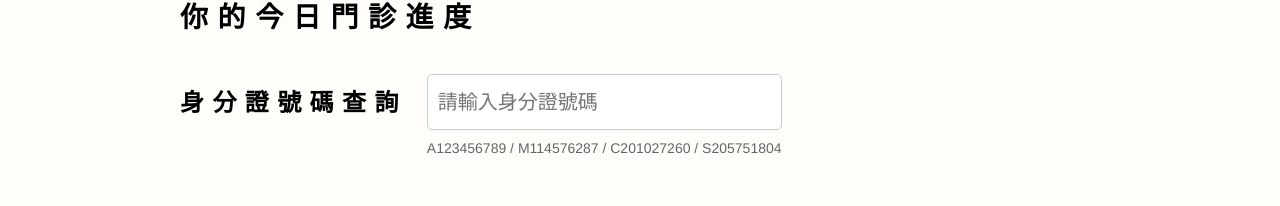
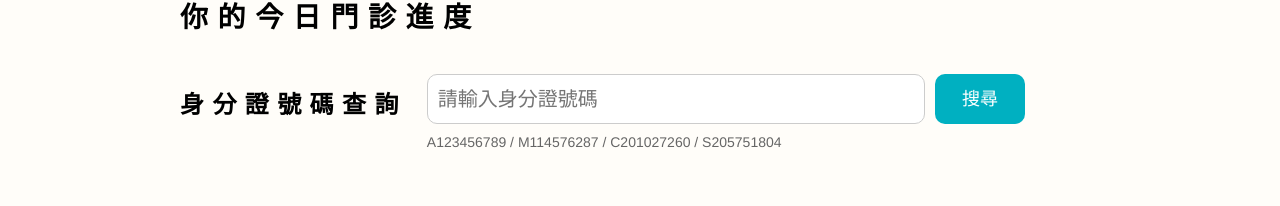
Before and after one commit to GwenZi0u0/outpatient_appointment_services, a React (Vite) app: page /progress in a window 1280 px wide. Shown: the part 162-368 px from the top of the page. Built offline with nearby package versions, Linux system fonts and the light colour scheme; no server answers; the database is empty.

Commit message:
fix api-fun

```diff
--- a/src/pages/ControlProgress.jsx
+++ b/src/pages/ControlProgress.jsx
@@ -1,7 +1,7 @@
 import { create } from "zustand";
 import styled from "styled-components";
 import { useAuth } from "../contexts/AuthContext";
-import { useQuery } from "@tanstack/react-query";
+import { useQuery, useQueryClient } from "@tanstack/react-query";
 import { fetchProgressData, fetchRegistrationData } from "../api";
 import { Timestamp } from "firebase/firestore";
 import { useEffect, useMemo } from "react";
@@ -14,6 +14,7 @@ import {
   where,
   deleteDoc,
   doc,
+  getDoc,
   updateDoc,
 } from "firebase/firestore";
 
@@ -50,18 +51,22 @@ export default function CancelRegistrationPage() {
   } = useControlProgressStore();
 
   const { user } = useAuth();
+  const queryClient = useQueryClient();
+
   const { data: registrationData } = useQuery({
     queryKey: ["registration"],
-    queryFn: fetchRegistrationData,
-  });
-  const { data: progressData } = useQuery({
-    queryKey: ["progress"],
-    queryFn: fetchProgressData,
+    queryFn: () => fetchRegistrationData(),
+    staleTime: 30 * 1000,
+    cacheTime: 1 * 60 * 1000,
+    refetchOnWindowFocus: true,
   });
 
-  useEffect(() => {
-    console.log(progressData);
-  }, [progressData]);
+  const { data: progressData, refetch: refetchProgressData } = useQuery({
+    queryKey: ["progress"],
+    queryFn: () => fetchProgressData(),
+    staleTime: 30 * 1000,
+    cacheTime: 1 * 60 * 1000,
+  });
 
   useEffect(() => {
     const interval = setInterval(() => {
@@ -69,7 +74,7 @@ export default function CancelRegistrationPage() {
     }, 1000);
 
     return () => clearInterval(interval);
-  }, []);
+  }, [setCurrentTime]);
 
   const getCurrentDateInfo = (data) => {
     const date = data instanceof Timestamp ? data.toDate() : new Date(data);
@@ -97,10 +102,9 @@ export default function CancelRegistrationPage() {
       const isPeriodMatching = period === data.appointment_timeslot;
       return isDateMatching && isDoctorMatching && isStatus && isPeriodMatching;
     });
-    const sortedData = filteredData?.sort(
+    return filteredData?.sort(
       (a, b) => a.registration_number - b.registration_number
     );
-    return sortedData;
   };
 
   const toggleClinic = async () => {
@@ -136,6 +140,7 @@ export default function CancelRegistrationPage() {
       }
     }
     toggleIsOpen();
+    queryClient.invalidateQueries(["progress"]);
   };
 
   const filterProgressData = (result) =>
@@ -160,19 +165,42 @@ export default function CancelRegistrationPage() {
   );
 
   const handleNext = async () => {
-    const progressDoc = progressData?.find(
-      (data) => data.doctor_id === user.uid
+    await refetchProgressData();
+    let progressDoc = progressData?.find(
+      (data) => data.doctor_id === user.uid && data.time === period
     );
+    if (!progressDoc) {
+      const querySnapshot = await getDocs(
+        query(
+          collection(fireDb, "progress"),
+          where("doctor_id", "==", user.uid),
+          where("time", "==", period)
+        )
+      );
+      if (!querySnapshot.empty) {
+        progressDoc = {
+          id: querySnapshot.docs[0].id,
+          ...querySnapshot.docs[0].data(),
+        };
+      }
+    }
+
     const firstValidNumber = filteredData[0]?.registration_number || null;
     if (firstValidNumber) {
       setCurrentNumber(firstValidNumber);
       if (progressDoc && progressDoc.id) {
         try {
           const docRef = doc(fireDb, "progress", progressDoc.id);
-          await updateDoc(docRef, {
-            number: firstValidNumber,
-          });
-          console.log("Document updated successfully");
+          const docSnap = await getDoc(docRef);
+          if (docSnap.exists()) {
+            await updateDoc(docRef, {
+              number: firstValidNumber,
+            });
+            console.log("Document updated successfully");
+            queryClient.invalidateQueries(["progress"]);
+          } else {
+            console.error("No such document");
+          }
         } catch (error) {
           console.error("Error updating document: ", error);
         }
@@ -253,6 +281,7 @@ const ButtonArea = styled.div`
 
 const MainContainer = styled.div`
   display: flex;
+  align-items: center;
   flex-direction: column;
   height: auto;
   min-height: 100vh;
@@ -263,8 +292,23 @@ const Container = styled.div`
   display: flex;
   flex-direction: column;
   background-color: transparent;
-  padding: 70px 320px 0;
+  padding: 80px 316px 40px;
   gap: 80px;
+  @media (max-width: 1440.1px) {
+    padding: 80px 200px 40px;
+  }
+  @media (max-width: 1280.1px) {
+    padding: 80px 180px 40px;
+  }
+  @media (max-width: 1024.1px) {
+    padding: 80px 150px 40px;
+  }
+  @media (max-width: 768.1px) {
+    padding: 80px 50px 40px;
+  }
+  @media (max-width: 480.1px) {
+    padding: 80px 20px 40px;
+  }
 `;
 
 const DateContext = styled.div`
--- a/src/pages/Progress.jsx
+++ b/src/pages/Progress.jsx
@@ -1,5 +1,5 @@
 import { create } from "zustand";
-import { useMemo, useCallback, useEffect } from "react";
+import { useMemo, useEffect } from "react";
 import { useLocation } from "react-router-dom";
 import styled from "styled-components";
 import { useQuery } from "@tanstack/react-query";
@@ -55,22 +55,32 @@ export default function ProgressPage() {
   const { data: departmentData } = useQuery({
     queryKey: ["departments"],
     queryFn: fetchDepartmentsData,
+    staleTime: 5 * 60 * 1000,
   });
+
   const { data: doctorData } = useQuery({
     queryKey: ["doctors"],
     queryFn: fetchDoctorsData,
+    staleTime: 5 * 60 * 1000,
   });
+
   const { data: scheduleData } = useQuery({
     queryKey: ["schedules"],
     queryFn: fetchSchedulesData,
+    staleTime: 5 * 60 * 1000,
   });
+
   const { data: registrationData } = useQuery({
     queryKey: ["registration"],
     queryFn: fetchRegistrationData,
+    staleTime: 5 * 60 * 1000,
   });
-  const { data: progressData } = useQuery({
+
+  const { data: progressData, refetch: refetchProgressData } = useQuery({
     queryKey: ["progress"],
     queryFn: fetchProgressData,
+    refetchInterval: 1 * 1000,
+    staleTime: 0,
   });
 
   const mockDatabase = useMemo(
@@ -87,14 +97,13 @@ export default function ProgressPage() {
     [mockDatabase]
   );
 
-  const handleInputChange = useCallback(
-    (e) => {
+  const handleInputChange = (e) => {
     setIdNumber(e.target.value.toUpperCase());
-    },
-    [setIdNumber]
-  );
+    setError("");
+    setIsOpened(false);
+  };
 
-  const handleSearch = useCallback(() => {
+  const handleSearch = async () => {
     if (!idNumber.trim()) {
       setError("請輸入身分證號碼");
       setIsOpened(false);
@@ -111,9 +120,9 @@ export default function ProgressPage() {
     } else {
       setError("");
       setIsOpened(true);
-      return;
+      await refetchProgressData();
     }
-  }, [idNumber, mockDatabase, setError, setIsOpened]);
+  };
 
   const handleKeyDown = (e, registrationData) => {
     if (e.key === "Enter") {
@@ -173,6 +182,7 @@ export default function ProgressPage() {
         <SearchContainer>
           <Label htmlFor="idNumberInput">身分證號碼查詢 </Label>
           <SearchFrame>
+            <InputWrapper>
               <Input
                 id="idNumberInput"
                 name="idNumber"
@@ -183,6 +193,8 @@ export default function ProgressPage() {
                 onChange={handleInputChange}
                 onKeyDown={(e) => handleKeyDown(e, registrationData)}
               />
+              <SearchButton onClick={handleSearch}>搜尋</SearchButton>
+            </InputWrapper>
             <Hint>A123456789 / M114576287 / C201027260 / S205751804</Hint>
             {error && <ErrorMessage>{error}</ErrorMessage>}
           </SearchFrame>
@@ -300,7 +312,7 @@ const MainContainer = styled.div`
     padding: 80px 150px 40px;
   }
   @media (max-width: 768.1px) {
-    padding: 80px 100px 40px;
+    padding: 80px 80px 40px;
   }
   @media (max-width: 480.1px) {
     padding: 80px 50px 40px;
@@ -336,6 +348,7 @@ const Title = styled.span`
 
 const SearchContainer = styled.div`
   display: flex;
+  align-items: center;
   font-weight: 700;
   width: 100%;
   gap: 20px;
@@ -350,10 +363,18 @@ const SearchFrame = styled.div`
   display: flex;
   align-items: flex-start;
   flex-direction: column;
-  width: auto;
+  width: 65%;
   gap: 10px;
   @media (max-width: 1024.1px) {
-    align-items: center;
+    width: 90%;
+    padding-left: 15px;
+  }
+  @media (max-width: 768.1px) {
+    width: 100%;
+  }
+  @media (max-width: 480.1px) {
+    align-items: flex-start;
+    padding-left: 0;
   }
 `;
 
@@ -363,14 +384,45 @@ const Hint = styled.span`
   color: #666666;
 `;
 
+const InputWrapper = styled.div`
+  display: flex;
+  align-items: center;
+  width: 100%;
+  gap: 10px;
+  @media (max-width: 480.1px) {
+    width: 90%;
+  }
+`;
+
+const SearchButton = styled.button`
+  background-color: #00b0c1;
+  color: white;
+  border: none;
+  border-radius: 10px;
+  width: 100px;
+  height: 50px;
+  padding: 0px 20px;
+  font-size: 18px;
+  text-align: center;
+  cursor: pointer;
+  transition: background-color 0.3s;
+
+  &:hover {
+    background-color: #1c3a6e;
+  }
+
+  @media (max-width: 1024.1px) {
+    font-size: 18px;
+  }
+`;
+
 const Input = styled.input`
   width: 100%;
-  height: auto;
-  min-height: 56px;
+  height: 50px;
   padding: 10px;
   font-size: 20px;
   border: 1px solid #cccccc;
-  border-radius: 5px;
+  border-radius: 10px;
   &:focus {
     outline: none;
     border: 2px solid #244a8b;
@@ -386,7 +438,7 @@ const Label = styled.label`
   font-size: 28px;
   font-weight: 700;
   letter-spacing: 8.4px;
-  margin-top: 15px;
+  margin-bottom: 15px;
   @media (max-width: 1440.1px) {
     font-size: 24px;
   }
```
Lines whose indentation alone changed are shown as unchanged.
